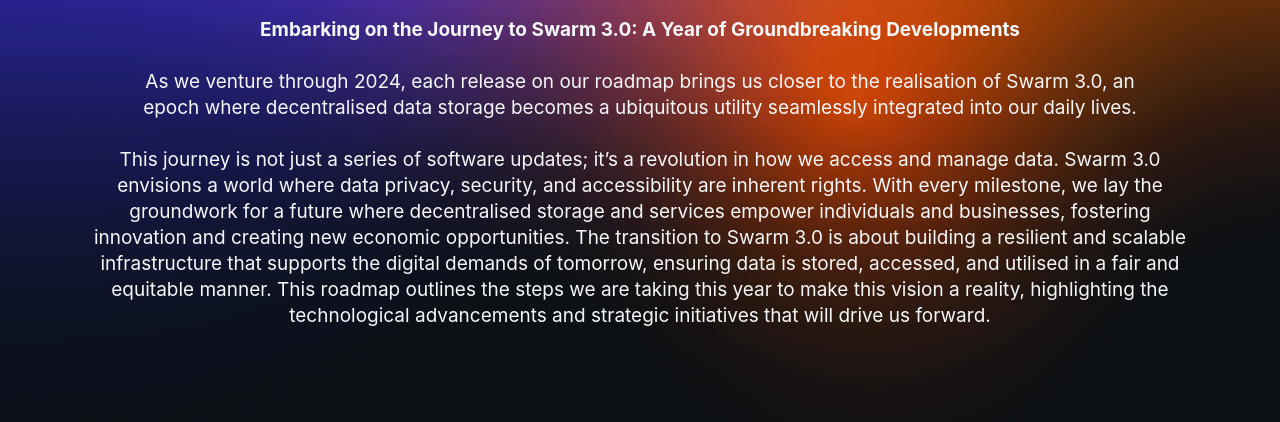
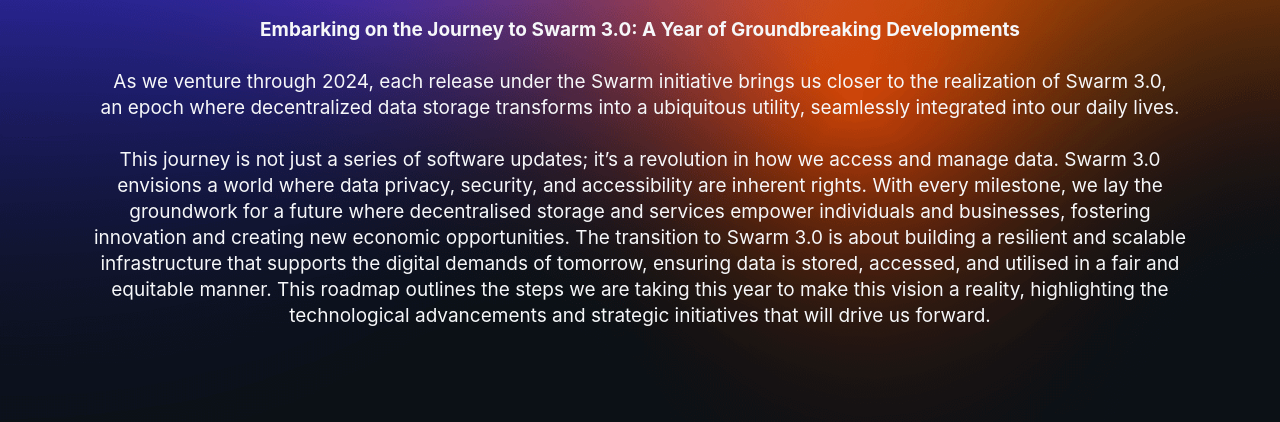
Before and after one commit to ethersphere/swarm-roadmap, an Astro site: page / in a window 1280 px wide. Shown: the part 308-730 px from the top of the page. Built offline with nearby package versions, Linux system fonts and the light colour scheme; Astro itself is replaced by a stand-in of ours; a small style sheet from the web is missing.

Commit message:
Content update

```diff
--- a/src/pages/index.astro
+++ b/src/pages/index.astro
@@ -26,7 +26,7 @@
 			<div class="mt-8 text-balance">
 				<p><strong>Embarking on the Journey to Swarm 3.0: A Year of Groundbreaking Developments</strong></p>
 				<br />
-				<p>As we venture through 2024, each release on our roadmap brings us closer to the realisation of Swarm 3.0, an epoch where decentralised data storage becomes a ubiquitous utility seamlessly integrated into our daily lives.</p>
+				<p>As we venture through 2024, each release under the Swarm initiative brings us closer to the realization of Swarm 3.0, an epoch where decentralized data storage transforms into a ubiquitous utility, seamlessly integrated into our daily lives.</p>
 				<br />
 				<p>This journey is not just a series of software updates; it’s a revolution in how we access and manage data. Swarm 3.0 envisions a world where data privacy, security, and accessibility are inherent rights. With every milestone, we lay the groundwork for a future where decentralised storage and services empower individuals and businesses, fostering innovation and creating new economic opportunities. The transition to Swarm 3.0 is about building a resilient and scalable infrastructure that supports the digital demands of tomorrow, ensuring data is stored, accessed, and utilised in a fair and equitable manner. This roadmap outlines the steps we are taking this year to make this vision a reality, highlighting the technological advancements and strategic initiatives that will drive us forward.</p>
 			</div>
```
